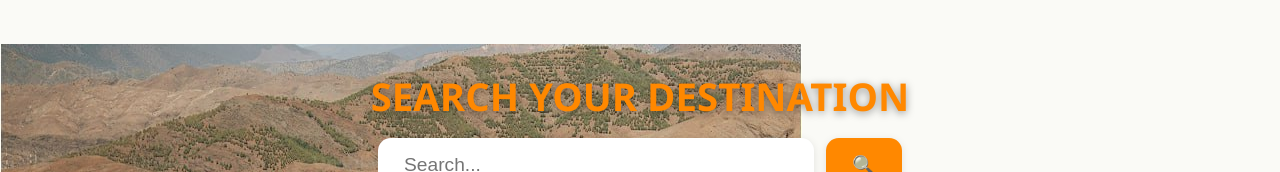
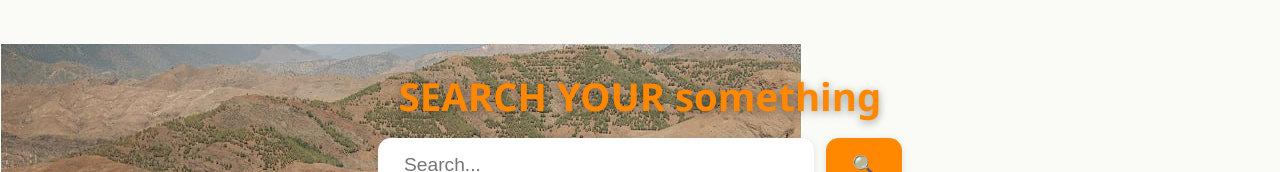
Before and after one commit to hippiehabesha/ERA-wayfinding, a React (Vite) app: page / in a window 1280 px wide. Shown: the part 235-407 px from the top of the page. Built offline with nearby package versions, Linux system fonts and the light colour scheme.

Commit message:
fanuel's first commit.

```diff
--- a/src/App.tsx
+++ b/src/App.tsx
@@ -86,7 +86,7 @@ function Home() {
             backgroundRepeat: "no-repeat",
           }}>
           <h1 className="home-title">
-            {language === "en" ? "SEARCH YOUR DESTINATION" : "የመዳረሻዎን ይፈልጉ"}
+            {language === "en" ? "SEARCH YOUR something" : "የመዳረሻዎን ይፈልጉ"}
           </h1>
           <div className="home-search-row">
             <input
```
